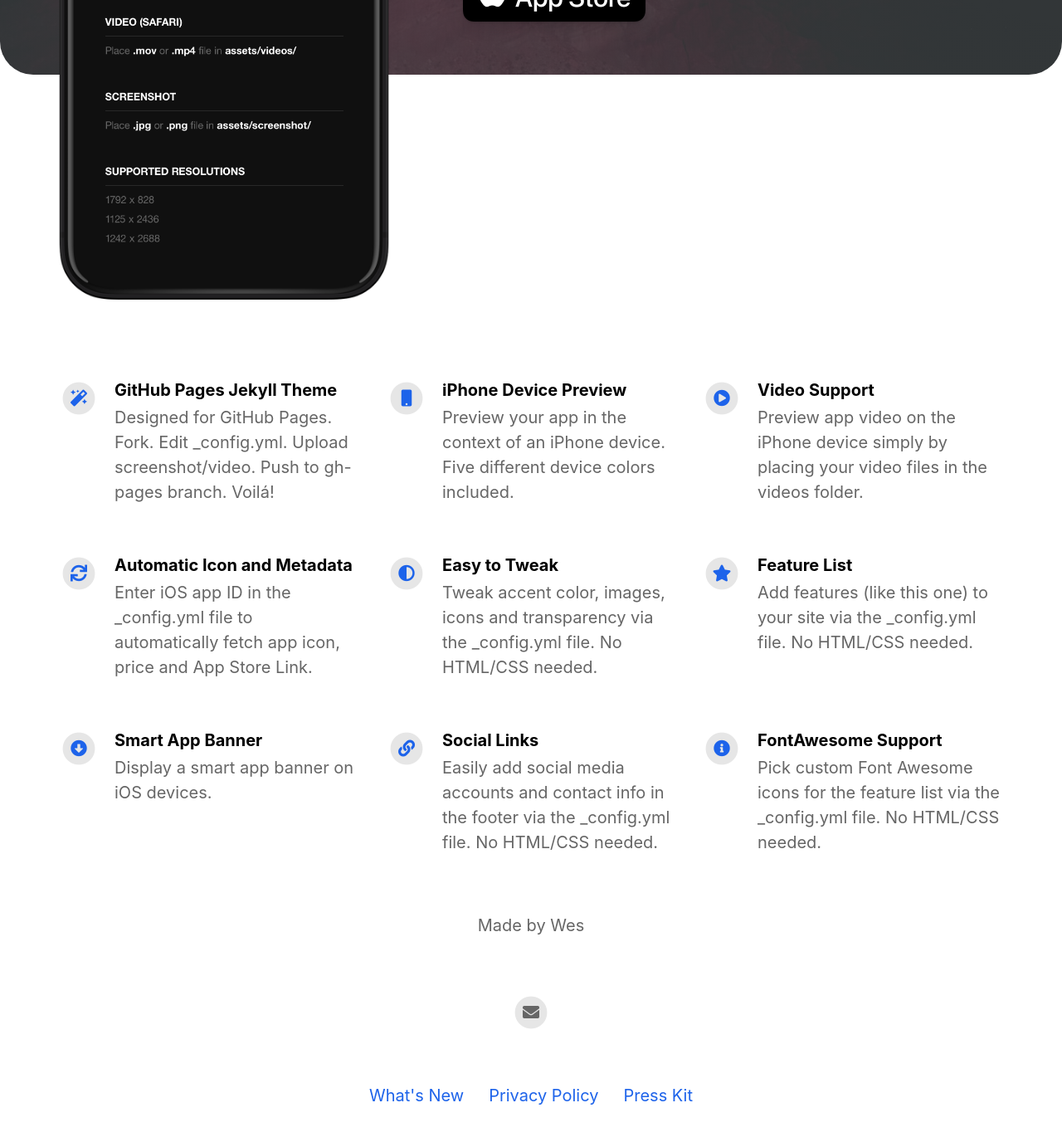
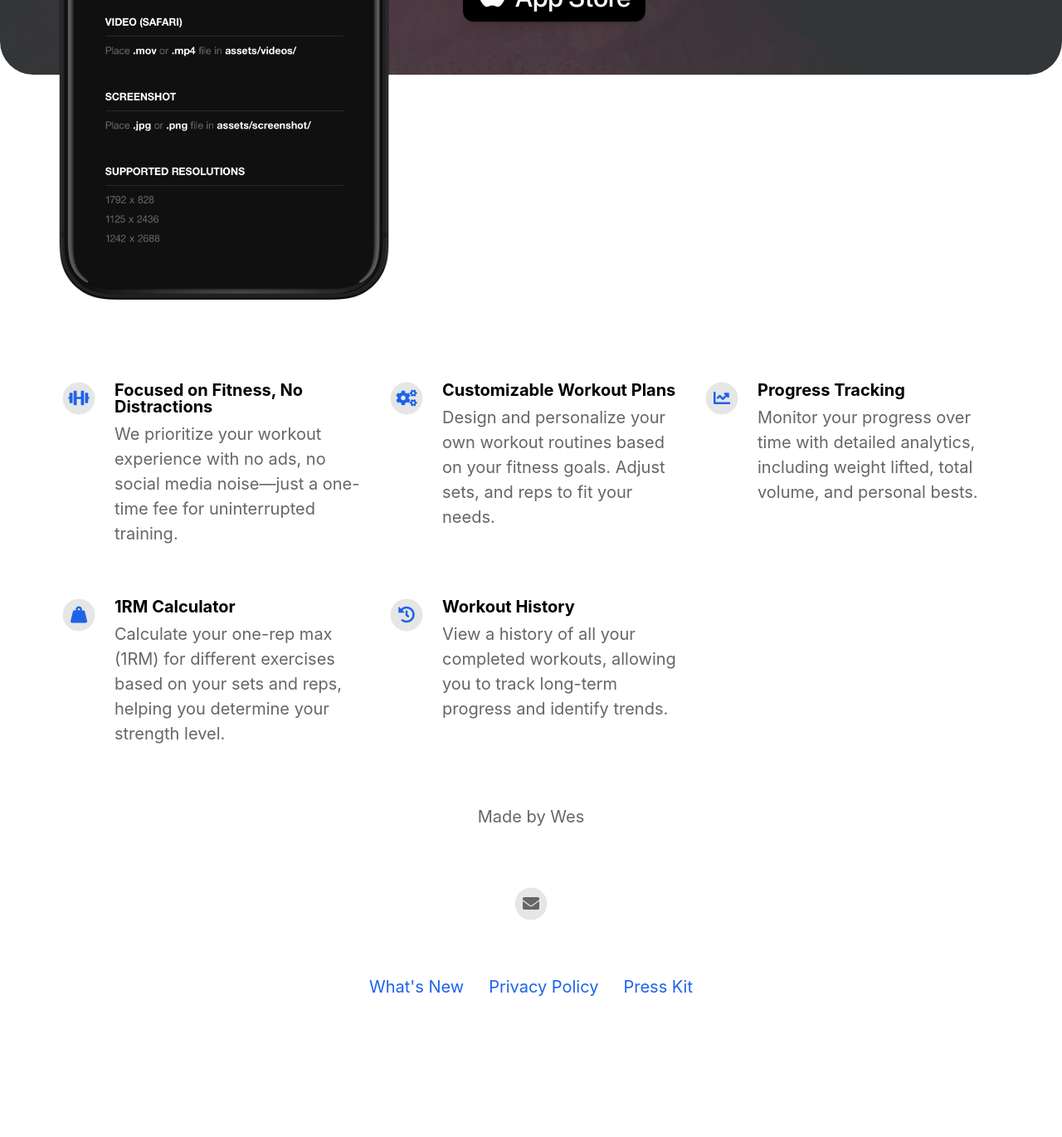
Before and after one commit to BoredSecGuy/StreniaApp, a Jekyll site: the page built from index.html, in a window 1280 px wide and 1400 px high, scrolled down 624 px. Shown: the top 1370 px of the window at 83% size. Built offline with Jekyll 4.4.1, drawn with Linux system fonts in a browser that asks for light colours; nearby versions of some CDN libraries; after the commit the page ends 1893 px from its top, so only the background shows below that.

Commit message:
features

```diff
--- a/_config.yml
+++ b/_config.yml
@@ -25,45 +25,25 @@ facebook_username:
 
 # Feature List                            Edit, add or remove features to be presented.
 features:
-  - title: GitHub Pages Jekyll Theme
-    description: Designed for GitHub Pages. Fork. Edit _config.yml. Upload screenshot/video. Push to gh-pages branch. Voilá!
-    fontawesome_icon_name: magic
+  - title: Focused on Fitness, No Distractions
+    description: We prioritize your workout experience with no ads, no social media noise—just a one-time fee for uninterrupted training.
+    fontawesome_icon_name: dumbbell
 
-  - title: iPhone Device Preview
-    description: Preview your app in the context of an iPhone device. Five different device colors included.
-    fontawesome_icon_name: mobile
+  - title: Customizable Workout Plans
+    description: Design and personalize your own workout routines based on your fitness goals. Adjust sets, and reps to fit your needs.
+    fontawesome_icon_name: cogs
 
-  - title: Video Support
-    description: Preview app video on the iPhone device simply by placing your video files in the videos folder.
-    fontawesome_icon_name: play-circle
+  - title: Progress Tracking
+    description: Monitor your progress over time with detailed analytics, including weight lifted, total volume, and personal bests.
+    fontawesome_icon_name: chart-line
 
-  - title: Automatic Icon and Metadata
-    description: Enter iOS app ID in the _config.yml file to automatically fetch app icon, price and App Store Link.
-    fontawesome_icon_name: sync
+  - title: 1RM Calculator
+    description: Calculate your one-rep max (1RM) for different exercises based on your sets and reps, helping you determine your strength level.
+    fontawesome_icon_name: weight-hanging
 
-  - title: Easy to Tweak
-    description: Tweak accent color, images, icons and transparency via the _config.yml file. No HTML/CSS needed.
-    fontawesome_icon_name: adjust
-
-  - title: Feature List
-    description: Add features (like this one) to your site via the _config.yml file. No HTML/CSS needed.
-    fontawesome_icon_name: star
-
-  - title: Smart App Banner
-    description: Display a smart app banner on iOS devices.
-    fontawesome_icon_name: arrow-alt-circle-down
-
-  - title: Social Links
-    description: Easily add social media accounts and contact info in the footer via the _config.yml file. No HTML/CSS needed.
-    fontawesome_icon_name: link
-
-  - title: FontAwesome Support
-    description: Pick custom Font Awesome icons for the feature list via the _config.yml file. No HTML/CSS needed.
-    fontawesome_icon_name: info-circle
-
-  - title: # New Feature Title
-    description: # New Feature Description
-    fontawesome_icon_name: # Enter Font Awesome icon name (e.g. star). Find icons on fontawesome.com/icons.
+  - title: Workout History
+    description: View a history of all your completed workouts, allowing you to track long-term progress and identify trends.
+    fontawesome_icon_name: history
 
 # Theme Settings
 topbar_color: "#000000"
```
